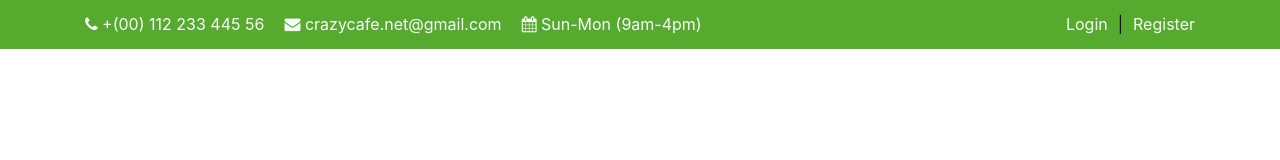
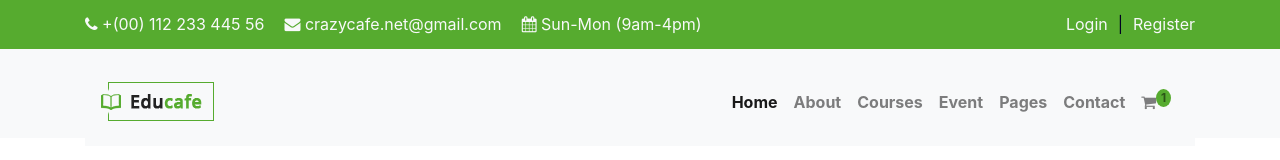
Before and after one commit to alamindesign/psd-to-html, a plain HTML site: page index.html in a window 1280 px wide. Drawn offline with Linux system fonts and the light colour scheme.

Commit message:
second commit

```diff
--- a/index.html
+++ b/index.html
@@ -36,7 +36,43 @@
 			</div>
 		</header>
 		<!-- Topbar End -->
-
+		<!-- nav start -->
+		<nav class="bg-light py-2">
+			<div class="container">
+				<nav class="navbar navbar-expand-lg navbar-light bg-light">
+					<a class="navbar-brand" href="#"><img src="assets/img/logo/logo-dark.png" alt=""></a>
+					<button class="navbar-toggler" type="button" data-toggle="collapse" data-target="#navbarSupportedContent" aria-controls="navbarSupportedContent" aria-expanded="false" aria-label="Toggle navigation">
+					<span class="navbar-toggler-icon"></span>
+					</button>
+					<div class="collapse navbar-collapse" id="navbarSupportedContent">
+						<ul class="navbar-nav ml-auto">
+							<li class="nav-item active">
+								<a class="nav-link" href="#">Home</a>
+							</li>
+							<li class="nav-item">
+								<a class="nav-link" href="#">About</a>
+							</li>
+							<li class="nav-item">
+								<a class="nav-link" href="#">Courses</a>
+							</li>
+							<li class="nav-item">
+								<a class="nav-link" href="#">Event</a>
+							</li>
+							<li class="nav-item">
+								<a class="nav-link" href="#">Pages</a>
+							</li>
+							<li class="nav-item">
+								<a class="nav-link" href="#">Contact</a>
+							</li>
+							<li class="nav-item">
+								<a class="nav-link" href="#"><i class="fa fa-shopping-cart" aria-hidden="true"></i><sup class="badge rounded-circle primary-bg">1</sup></a>
+							</li>
+						</ul>
+					</div>
+				</nav>
+			</div>
+		</nav>
+		<!-- nav end -->
 		<!-- bootstrap js -->
 		<script src="assets/js/bootstrap.min.js"></script>
 		<!-- countup js -->
```
Lines whose indentation alone changed are shown as unchanged.
